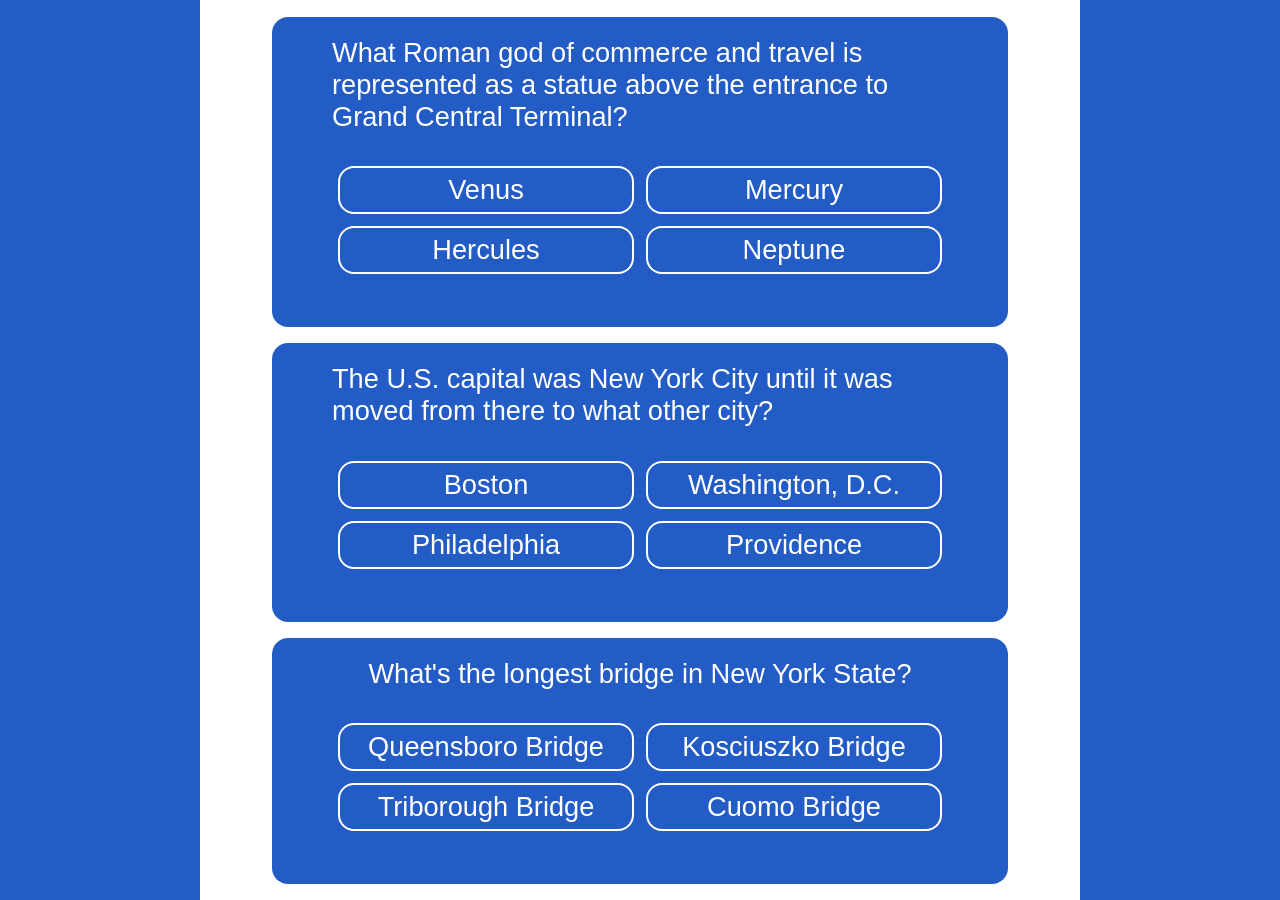
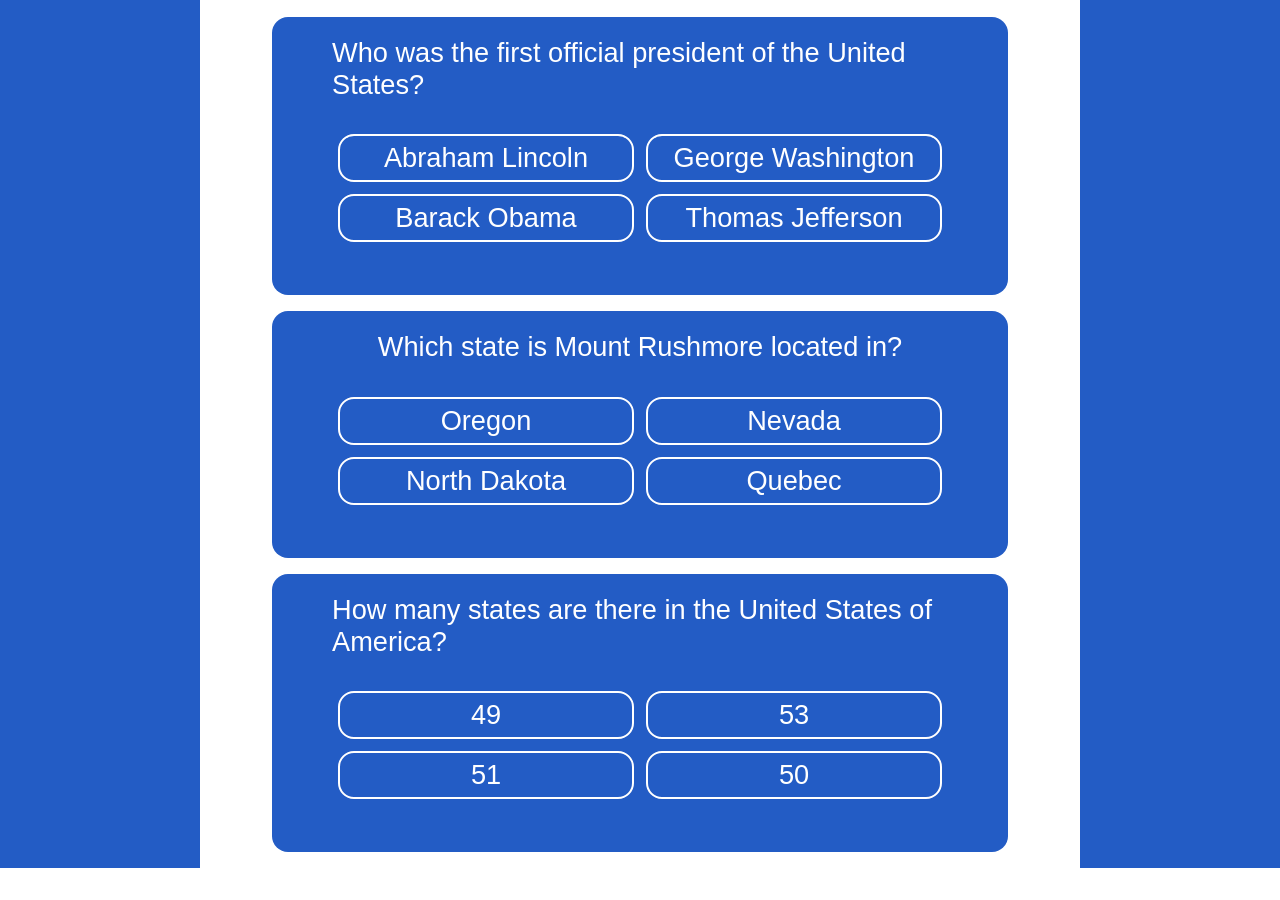
Before and after one commit to j-goodman/trivia-blitz, a plain HTML site: page index.html in a window 1280 px wide. Shown: the part 117-1017 px from the top of the page. After the commit the page ends 985 px from the top, so only its background shows below. Drawn offline with Linux system fonts and the light colour scheme; a web font is replaced by a local one.

Commit message:
Trivia Blitz

```diff
--- a/index.html
+++ b/index.html
@@ -13,32 +13,32 @@
 </head>
 <body>
     <h1>Trivia Blitz</h1>
-    <h2>New York City</h2>
+    <h2>Random Facts</h2>
     <div class="question-box">
-        <p>What Roman god of commerce and travel is represented as a statue above the entrance to Grand Central Terminal?</p>
+        <p>Who was the first official president of the United States?</p>
         <ul class="answers-box">
-            <li class="wrong-answer">Venus</li>
-            <li class="right-answer">Mercury</li>
-            <li class="wrong-answer">Hercules</li>
-            <li class="wrong-answer">Neptune</li>
+            <li class="wrong-answer possible">Abraham Lincoln</li>
+            <li class="right-answer possible">George Washington</li>
+            <li class="wrong-answer possible">Barack Obama</li>
+            <li class="wrong-answer possible">Thomas Jefferson</li>
         </ul>
     </div>
     <div class="question-box">
-        <p>The U.S. capital was New York City until it was moved from there to what other city?</p>
+        <p>Which state is Mount Rushmore located in?</p>
         <ul class="answers-box">
-            <li class="wrong-answer">Boston</li>
-            <li class="wrong-answer">Washington, D.C.</li>
-            <li class="right-answer">Philadelphia</li>
-            <li class="wrong-answer">Providence</li>
+            <li class="wrong-answer possible">Oregon</li>
+            <li class="wrong-answer possible">Nevada</li>
+            <li class="right-answer possible">North Dakota</li>
+            <li class="wrong-answer possible">Quebec</li>
         </ul>
     </div>
     <div class="question-box">
-        <p>What's the longest bridge in New York State?</p>
+        <p>How many states are there in the United States of America?</p>
         <ul class="answers-box">
-            <li class="wrong-answer">Queensboro Bridge</li>
-            <li class="wrong-answer">Kosciuszko Bridge</li>
-            <li class="wrong-answer">Triborough Bridge</li>
-            <li class="right-answer">Cuomo Bridge</li>
+            <li class="wrong-answer possible">49</li>
+            <li class="wrong-answer possible">53</li>
+            <li class="wrong-answer possible">51</li>
+            <li class="right-answer possible">50</li>
         </ul>
     </div>
 </body>
--- a/script.js
+++ b/script.js
@@ -1,14 +1,19 @@
-// window.onload = () => {
-//     let rightAnswer = document.getElementsByClassName("right-answer")[0]
-//     let wrongAnswer = document.getElementsByClassName("wrong-answer")[0]
-//     rightAnswer.onclick = rightAnswerClick
-//     wrongAnswer.onclick = wrongAnswerClick
-// }
+window.onload = () => {
+     let rightAnswers = document.getElementsByClassName("right-answer")
+     let wrongAnswers = document.getElementsByClassName("wrong-answer")
+        for (const rightAnswer of rightAnswers) {
+            rightAnswer.onclick = rightAnswerClick
+        }
+        for (const wrongAnswer of wrongAnswers) {
+            wrongAnswer.onclick = wrongAnswerClick
+        }
+        console.log(rightAnswers);
+     }
 
-// let rightAnswerClick = (event) => {
-//     event.target.classList.add("green")
-// }
+ let rightAnswerClick = (event) => {
+     event.target.classList.add("green")
+ }
 
-// let wrongAnswerClick = (event) => {
-//     event.target.classList.add("red")
-// }
+let wrongAnswerClick = (event) => {
+       event.target.classList.add("red")
+     }
--- a/style.css
+++ b/style.css
@@ -62,6 +62,21 @@ ul, li {
     padding: 6px;
     transition: transform .15s;
 }
+
+.possible:hover {
+    background-color: rgba(201, 201, 0, 0.845);
+    cursor: pointer;
+}
+
+.green {
+    background-color: green;
+}
+
+.red {
+    background-color: red;
+}
+
+
 /*
 .green {
     background-color: #0b0;
```
